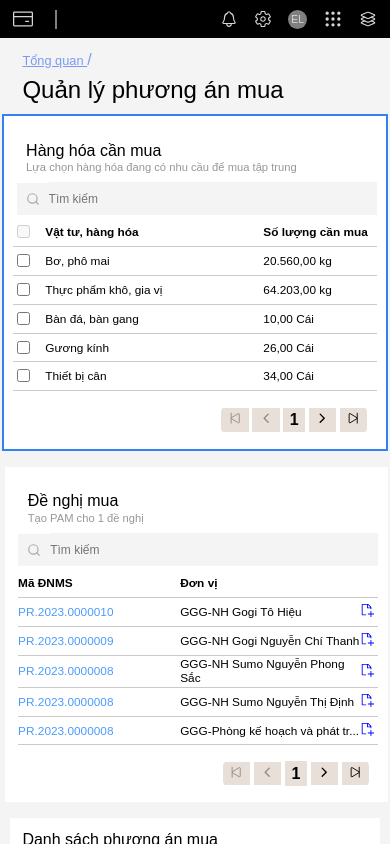
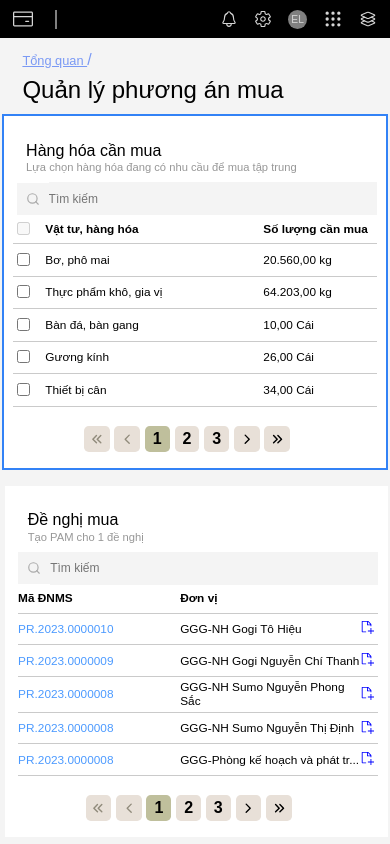
Before and after one commit to TranTatViet21020132/purchase-plans, a React (Create React App) app: page / in a window 390 px wide. Built offline with nearby package versions, Linux system fonts and the light colour scheme; the HTML template or start-up script is replaced by a standard one.

Commit message:
Update responsive pagination

```diff
--- a/src/Content/Items/Data.ts
+++ b/src/Content/Items/Data.ts
@@ -44,6 +44,18 @@ type Good = {
         name: "Thực phẩm đóng gói",
         quantity: "200.000,00 kg",
       },
+      {
+        name: "Bơ, phô mai",
+        quantity: "20.560,00 kg",
+      },
+      {
+        name: "Thực phẩm khô, gia vị",
+        quantity: "64.203,00 kg",
+      },
+      {
+        name: "Bàn đá, bàn gang",
+        quantity: "10,00 Cái",
+      },
   ];
 
   export default fetchItems;
--- a/src/Content/Items/Items.css
+++ b/src/Content/Items/Items.css
@@ -77,12 +77,12 @@
 table {
   width: 100%;
   border-collapse: collapse;
-  margin-top: 0.2rem;
 }
 
 .Items .table-container {
-  max-height: 11.2rem;
+  height: 12rem;
   overflow: auto;
+  padding-bottom: 0.2rem;
 }
 
 tr {
@@ -121,76 +121,3 @@ table tr:not(:last-child) {
 .addfile-icon:hover {
   cursor: pointer;
 }
-
-.Items .pagination-container {
-  display: grid;
-  justify-content: end;
-}
-
-.Items .pagination {
-  width: 100%;
-  display: flex;
-  height: 1.6rem;
-  margin-right: 0.6rem;
-  gap: 0.24rem;
-}
-
-.Items .pagination li {
-  border: 1.4px solid var(--color-font);
-  overflow: hidden;
-  display: flex;
-  justify-content: center;
-  align-items: center;
-}
-
-.Items .pagination li span {
-  background: var(--color-yellow-300);
-  color: var(--color-font);
-  padding: 0.2rem 0.4rem;
-  cursor: pointer;
-  font-size: 0.9rem;
-}
-
-.Items .pagination li.indicator span {
-  cursor: default;
-  font-weight: bold;
-  font-size: 1rem;
-}
-
-.Items .pagination li:not(.indicator) span:hover {
-  background: var(--color-hover);
-}
-
-.Items .pagination > li:first-child
-{
-  border-top-left-radius: var(--card-border-radius);
-  border-bottom-left-radius: var(--card-border-radius);
-  border-right: none;
-}
-
-.Items .pagination li:nth-child(2)
-{
-  border-right: none;
-}
-
-.Items .pagination li:nth-child(3)
-{
-  border-right: none;
-}
-
-.Items .pagination > li:last-child
-{
-  border-top-right-radius: var(--card-border-radius);
-  border-bottom-right-radius: var(--card-border-radius);
-  border-left: none;
-}
-
-.Items .pagination li.disabled span {
-  cursor: default;
-  color: var(--color-yellow);
-}
-
-.Items .pagination li.disabled span:hover {
-  color: var(--color-yellow);
-  background: var(--color-yellow-300);
-}
--- a/src/Content/List/Lists.css
+++ b/src/Content/List/Lists.css
@@ -83,6 +83,7 @@
 
 .table-container {
   overflow-y: auto;
+  height: 20.8rem;
 }
 
 .table-container table {
@@ -111,76 +112,3 @@
     margin-bottom: 0.4rem;
   }
 }
-
-.Lists .pagination-container {
-  display: grid;
-  justify-content: end;
-}
-
-.Lists .pagination {
-  width: 100%;
-  display: flex;
-  height: 1.6rem;
-  margin-right: 1rem;
-  gap: 0.24rem;
-}
-
-.Lists .pagination li {
-  border: 1.4px solid var(--color-font);
-  overflow: hidden;
-  display: flex;
-  justify-content: center;
-  align-items: center;
-}
-
-.Lists .pagination li span {
-  background: var(--color-yellow-300);
-  color: var(--color-font);
-  padding: 0.2rem 0.4rem;
-  cursor: pointer;
-  font-size: 0.9rem;
-}
-
-.Lists .pagination li.indicator span {
-  cursor: default;
-  font-weight: bold;
-  font-size: 1rem;
-}
-
-.Lists .pagination li:not(.indicator) span:hover {
-  background: var(--color-hover);
-}
-
-.Lists .pagination > li:first-child
-{
-  border-top-left-radius: var(--card-border-radius);
-  border-bottom-left-radius: var(--card-border-radius);
-  border-right: none;
-}
-
-.Lists .pagination li:nth-child(2)
-{
-  border-right: none;
-}
-
-.Lists .pagination li:nth-child(3)
-{
-  border-right: none;
-}
-
-.Lists .pagination > li:last-child
-{
-  border-top-right-radius: var(--card-border-radius);
-  border-bottom-right-radius: var(--card-border-radius);
-  border-left: none;
-}
-
-.Lists .pagination li.disabled span {
-  cursor: default;
-  color: var(--color-yellow);
-}
-
-.Lists .pagination li.disabled span:hover {
-  color: var(--color-yellow);
-  background: var(--color-yellow-300);
-}
--- a/src/Content/Suggestions/Data.ts
+++ b/src/Content/Suggestions/Data.ts
@@ -43,7 +43,27 @@ type Suggestion = {
     {
       code: "PR.2023.0000003",
       unit: "GGG-Phòng kế hoạch và phát triển",
-    }
+    },
+    {
+      code: "PR.2023.0000008",
+      unit: "GGG-Phòng kế hoạch và phát tr...",
+    },
+    {
+      code: "PR.2023.0000007",
+      unit: "GGG-NH Gogi Tân Phú",
+    },
+    {
+      code: "PR.2023.0000006",
+      unit: "GGG-NH Gogi Quận 7",
+    },
+    {
+      code: "PR.2023.0000005",
+      unit: "GGG-NH Sumo Quận 1",
+    },
+    {
+      code: "PR.2023.0000004",
+      unit: "GGG-NH Sumo Quận 10",
+    },
   ];
 
   export default fetchSuggestions;
--- a/src/Content/Suggestions/Suggestions.css
+++ b/src/Content/Suggestions/Suggestions.css
@@ -76,7 +76,6 @@
 .Suggestions table {
   width: 100%;
   border-collapse: collapse;
-  margin-top: 0.2rem;
 }
 
 .s-col-1 {
@@ -88,9 +87,10 @@
 }
 
 .Suggestions .table-container {
-  max-height: 11.2rem;
+  height: 12rem;
   overflow: auto;
   margin-left: 0.2rem;
+  padding-bottom: 0.2rem;
 }
 
 .s-col-1.data {
@@ -113,76 +113,3 @@ table tr {
 .addfile-icon:hover {
   cursor: pointer;
 }
-
-.Suggestions .pagination-container {
-  display: grid;
-  justify-content: end;
-}
-
-.Suggestions .pagination {
-  width: 100%;
-  display: flex;
-  height: 1.6rem;
-  margin-right: 0.6rem;
-  gap: 0.24rem;
-}
-
-.Suggestions .pagination li {
-  border: 1.4px solid var(--color-font);
-  overflow: hidden;
-  display: flex;
-  justify-content: center;
-  align-items: center;
-}
-
-.Suggestions .pagination li span {
-  background: var(--color-yellow-300);
-  color: var(--color-font);
-  padding: 0.2rem 0.4rem;
-  cursor: pointer;
-  font-size: 0.9rem;
-}
-
-.Suggestions .pagination li.indicator span {
-  cursor: default;
-  font-weight: bold;
-  font-size: 1rem;
-}
-
-.Suggestions .pagination li:not(.indicator) span:hover {
-  background: var(--color-hover);
-}
-
-.Suggestions .pagination > li:first-child
-{
-  border-top-left-radius: var(--card-border-radius);
-  border-bottom-left-radius: var(--card-border-radius);
-  border-right: none;
-}
-
-.Suggestions .pagination li:nth-child(2)
-{
-  border-right: none;
-}
-
-.Suggestions .pagination li:nth-child(3)
-{
-  border-right: none;
-}
-
-.Suggestions .pagination > li:last-child
-{
-  border-top-right-radius: var(--card-border-radius);
-  border-bottom-right-radius: var(--card-border-radius);
-  border-left: none;
-}
-
-.Suggestions .pagination li.disabled span {
-  cursor: default;
-  color: var(--color-yellow);
-}
-
-.Suggestions .pagination li.disabled span:hover {
-  color: var(--color-yellow);
-  background: var(--color-yellow-300);
-}
--- a/src/Nav/Nav.css
+++ b/src/Nav/Nav.css
@@ -71,7 +71,7 @@
   position: absolute;
   bottom: 0;
   background-color: #1160FF;
-  height: 2px;
+  height: 3px;
   transition: left 0.3s ease-in-out, width 0.3s ease-in-out;
 }
 
--- a/src/Pagination/Pagination.css
+++ b/src/Pagination/Pagination.css
@@ -1,6 +1,7 @@
 .pagination-container {
     display: grid;
-    justify-content: end;
+    justify-content: center;
+    align-items: center;
 }
 
 .pagination {
@@ -8,7 +9,7 @@
     display: flex;
     height: 1.6rem;
     margin-right: 1rem;
-    gap: 0.24rem;
+    gap: 0.3rem;
 }
 
 .pagination li {
@@ -22,43 +23,32 @@
 .pagination li span {
     background: var(--color-yellow-300);
     color: var(--color-font);
-    padding: 0.2rem 0.4rem;
+    padding: 0.35rem;
     cursor: pointer;
     font-size: 0.9rem;
+    display: flex;
+    justify-content: center;
+    align-items: center;
 }
 
 .pagination li.indicator span {
     cursor: default;
     font-weight: bold;
     font-size: 1rem;
+    padding: 0.5rem;
 }
 
-.pagination li:not(.indicator) span:hover {
+.pagination li.indicator.active span {
     background: var(--color-hover);
 }
 
-.pagination > li:first-child
-{
-    border-top-left-radius: var(--card-border-radius);
-    border-bottom-left-radius: var(--card-border-radius);
-    border-right: none;
+.pagination li span:hover {
+    background: var(--color-hover);
 }
 
-.pagination li:nth-child(2)
+.pagination > li
 {
-    border-right: none;
-}
-
-.pagination li:nth-child(3)
-{
-    border-right: none;
-}
-
-.pagination > li:last-child
-{
-    border-top-right-radius: var(--card-border-radius);
-    border-bottom-right-radius: var(--card-border-radius);
-    border-left: none;
+    border-radius: var(--card-border-radius);
 }
 
 .pagination li.disabled span {
--- a/src/Pagination/Pagination.tsx
+++ b/src/Pagination/Pagination.tsx
@@ -1,5 +1,7 @@
-import React from 'react';
-import { IoChevronBack, IoChevronForward, IoPlaySkipBackOutline, IoPlaySkipForwardOutline } from "react-icons/io5";
+import React, { useMemo } from 'react';
+import { IoChevronBack, IoChevronForward } from "react-icons/io5";
+import { HiChevronDoubleLeft, HiChevronDoubleRight } from "react-icons/hi";
+import './Pagination.css';
 
 interface Pagination {
   currentPage: number;
@@ -28,23 +30,48 @@ const Pagination: React.FC<Pagination> = ({ currentPage, totalPages, onChange })
     onChange(totalPages);
   };
 
+  const generatePageNumbers = (currentPage: number, totalPages: number) => {
+    let pageNumbers = [];
+    let startPage = 1;
+    let endPage = totalPages;
+
+    if (currentPage >= 4 && currentPage <= totalPages - 2) {
+      startPage = currentPage - 2;
+      endPage = currentPage + 2;
+    } else if (currentPage <= 3) {
+      endPage = Math.min(totalPages, 5);
+    } else {
+      startPage = Math.max(1, totalPages - 4);
+    }
+
+    for (let i = startPage; i <= endPage; i++) {
+      pageNumbers.push(
+        <li key={i} className={`indicator ${i === currentPage ? 'active' : ''}`} onClick={() => onChange(i)}>
+          <span>{i}</span>
+        </li>
+      );
+    }
+
+    return pageNumbers;
+  };
+
+  const pageNumbers = useMemo(() => generatePageNumbers(currentPage, totalPages), [currentPage, totalPages]);
+
   return (
     <div className="pagination-container">
         <ul className="pagination">
         <li className={`${currentPage <= 1 ? 'disabled' : ''}`} onClick={handleFirstPage}>
-            <span><IoPlaySkipBackOutline/></span>
+            <span><HiChevronDoubleLeft /></span>
         </li>
         <li className={`${currentPage <= 1 ? 'disabled' : ''}`} onClick={handlePrevPage}>
-            <span><IoChevronBack/></span>
+            <span><IoChevronBack /></span>
         </li>
-        <li className='indicator'>
-            <span>{currentPage}</span>
-        </li>
+        {pageNumbers}
         <li className={`${currentPage >= totalPages ? 'disabled' : ''}`} onClick={handleNextPage}>
-            <span><IoChevronForward/></span>
+            <span><IoChevronForward /></span>
         </li>
         <li className={`${currentPage >= totalPages ? 'disabled' : ''}`} onClick={handleLastPage}>
-            <span><IoPlaySkipForwardOutline/></span>
+            <span><HiChevronDoubleRight /></span>
         </li>
         </ul>
     </div>
```
Also changed, not shown: src/Content/List/Data.ts (+66 -0 lines).
